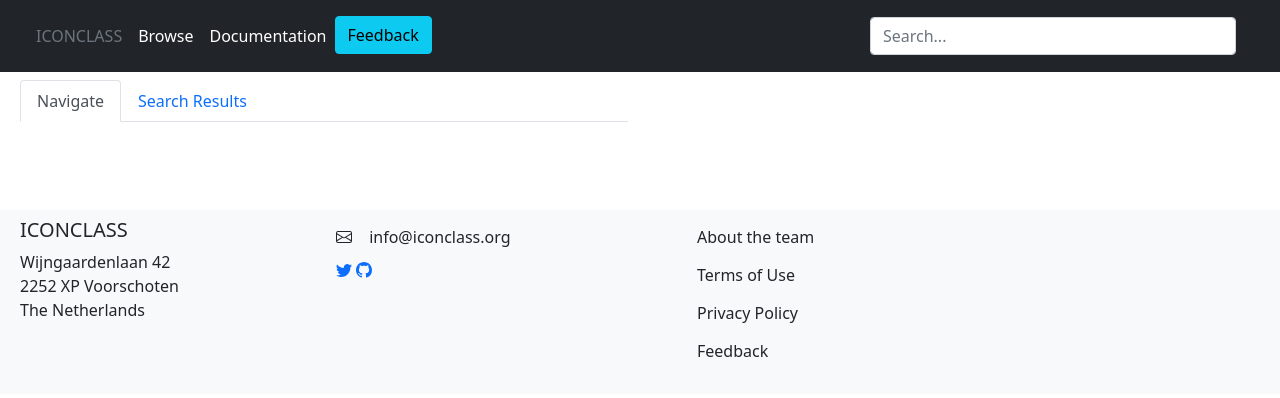
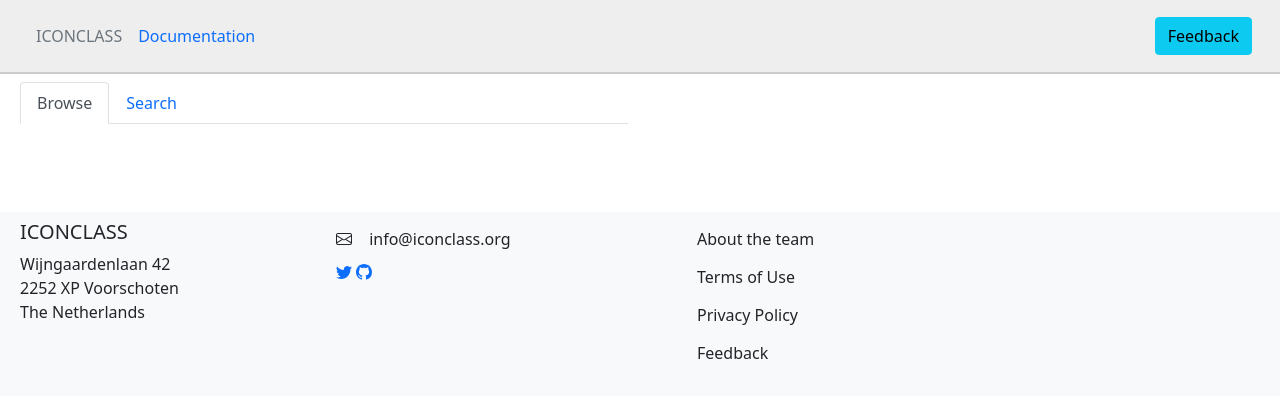
Before and after one commit to iconclass/server, a FastAPI app: page /browse/1 in a window 1280 px wide. Shown: the top 398 px of the page. Run offline with FastAPI, Linux system fonts and the light colour scheme; parts of the project's set-up code (start-up, migrations or seed data) failed here and were passed over.

Commit message:
Neater navs

```diff
--- a/src/templates/base.html
+++ b/src/templates/base.html
@@ -22,26 +22,17 @@
   </head>
 
   <body>
-    <header class="p-3 bg-dark text-white">
+    <header class="p-3" style="border-bottom: 2px solid #ccc; background-color: #eee;">
       <div class="container-fluid">
         <div class="d-flex flex-wrap align-items-center justify-content-center justify-content-lg-start">
           <ul class="nav col-12 col-lg-auto me-lg-auto mb-2 justify-content-center mb-md-0">
             <li>
-              <a href="/" title="Pick a random notation!" class="nav-link px-2 text-secondary">ICONCLASS</a>
+              <a href="/browse/en" title="Browse and Search in the the ICONCLASS system " class="nav-link px-2 text-secondary">ICONCLASS</a>
             </li>
             <li>
-              <a href="/browse/en" class="nav-link px-2 text-white" title="Browse the tree of notations">Browse</a>
-            </li>
-            <li>
-              <a href="/help/about" class="nav-link px-2 text-white" title="More documentation on using the system">Documentation</a>
-            </li>
-            <li><a class="btn btn-info" href="https://forms.gle/twPq7swQZXmSX46G8" target="_feedback">Feedback</a>
+              <a href="/help/about" class="nav-link px-2" title="More documentation on using the system">Documentation</a>
             </li>
           </ul>
-
-          {% block searchbox %}<div class="col-12 col-lg-auto mb-3 mb-lg-0 me-3" style="width: 40ch">
-            <input id="searchbox" autocomplete="off" name="q" type="search" class="form-control form-control-dark" placeholder="Search..." aria-label="Search" value="{{q}}"/>
-          </div>{% endblock %}
 
           {% block login %}<div class="text-end">
             {% if request.user.is_authenticated %}
@@ -51,6 +42,7 @@
             {% endif %}
 
           </div>{% endblock%}
+          <a class="btn btn-info" href="https://forms.gle/twPq7swQZXmSX46G8" target="_feedback">Feedback</a>
         </div>
       </div>
     </header>
--- a/src/templates/browse.html
+++ b/src/templates/browse.html
@@ -37,15 +37,21 @@
 
     <ul class="nav nav-tabs">
     <li class="nav-item">
-        <a id="navtabNavigate" class="nav-link active" aria-current="page" href="#">Navigate</a>
+        <a id="navtabNavigate" class="nav-link active" aria-current="page" href="#">Browse</a>
     </li>
     <li class="nav-item">
-        <a id="navtabSearch" class="nav-link" href="#" tabindex="-1">Search Results</a>
+        <a id="navtabSearch" class="nav-link" href="#" tabindex="-1">Search</a>
     </li>
     </ul>
 
-        <div id="thetree" style="margin-bottom: 10vh;"></div>
-        <div id="searchresuts" style="margin-bottom: 10vh; display:none"></div>
+        <div id="thetree" style="margin-bottom: 10vh; border-left: 1px solid #eee"></div>
+        <div id="searchtab" style="margin-bottom: 10vh; borer-left: 1px solid #eee; display:none">
+            {% block searchbox %}<div class="mt-3 mb-lg-0 me-3" style="width: 100%">
+            <input id="searchbox" autocomplete="off" name="q" type="search" class="form-control form-control-dark" placeholder="Type some word(s) in {{language}} to search for ..." aria-label="Search" value="{{q}}"/>
+          </div>{% endblock %}
+          <div id="searchresults""></div>
+
+        </div>
     </div>
     <div class="col-6">
         <div id="results">&nbsp;</div>
```
